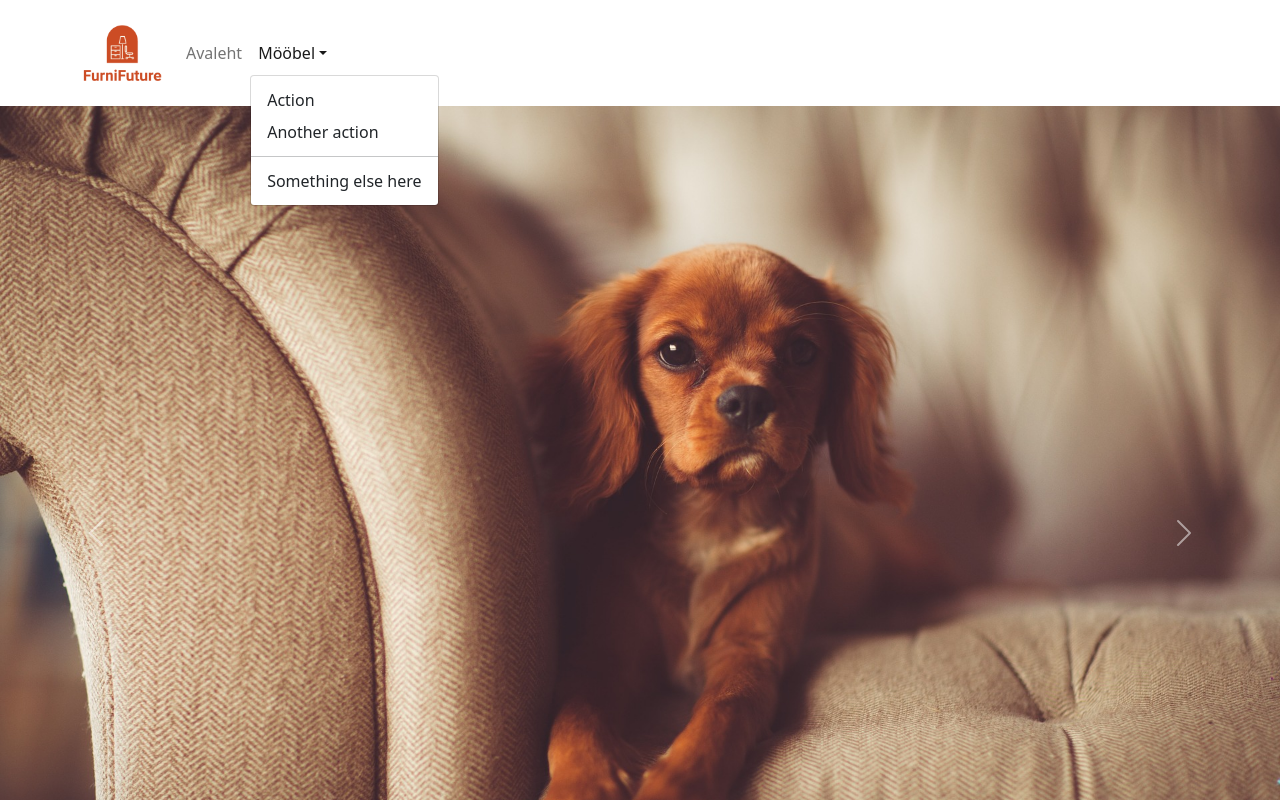
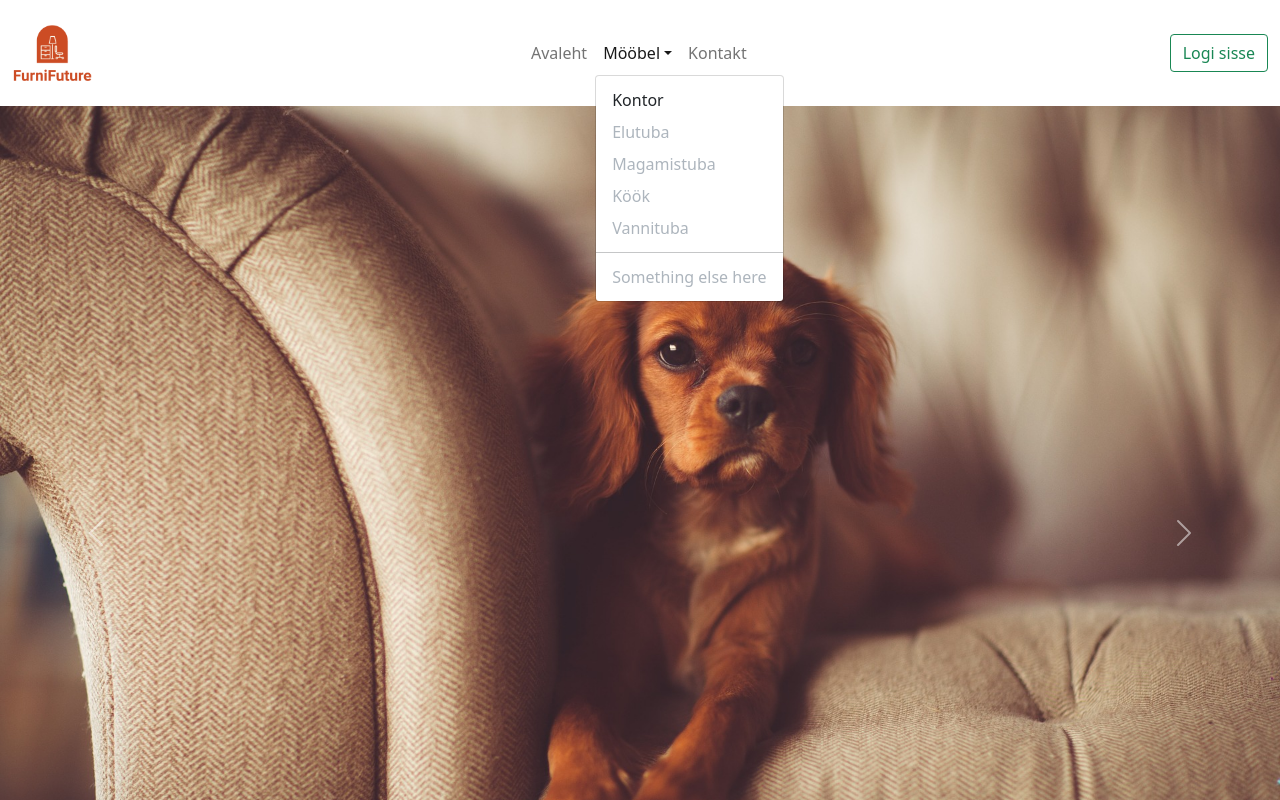
Before and after one commit to andrestammistu/FurniFuture, a Next.js app: page / in a window 1280 px wide. Both pictures are taken after a click on the button "Mööbel". Shown: the top 800 px of the page. Built offline with nearby package versions, Linux system fonts and the light colour scheme.

Commit message:
fixed header layout to be flex

```diff
--- a/components/header1.js
+++ b/components/header1.js
@@ -13,7 +13,7 @@ export default function Header1(){
     return(
         <header>
             <Navbar>
-                <Container>
+                <Container fluid>
                     <Navbar.Brand href="#home">
                         <img
                         alt="FurniFuture"
@@ -27,26 +27,25 @@ export default function Header1(){
                     <Navbar.Collapse id="navbarScroll">
                         <Nav
                             className="mr-auto my-2 my-lg-0"
-                        style={{ maxHeight: '100px' }}
+                            style={{ maxHeight: '100px', justifyContent: 'center', flex: 1 }}
                             navbarScroll
                             >
                             <Nav.Link href="#action1">Avaleht</Nav.Link>
                             <NavDropdown title="Mööbel" id="navbarScrollingDropdown">
-                            <NavDropdown.Item href="#action3">Action</NavDropdown.Item>
-                            <NavDropdown.Item href="#action4">Another action</NavDropdown.Item>
+                                <NavDropdown.Item href="#action3">Kontor</NavDropdown.Item>
+                                <NavDropdown.Item href="#action4" disabled>Elutuba</NavDropdown.Item>
+                                <NavDropdown.Item href="#action4" disabled>Magamistuba</NavDropdown.Item>
+                                <NavDropdown.Item href="#action4" disabled>Köök</NavDropdown.Item>
+                                <NavDropdown.Item href="#action4" disabled>Vannituba</NavDropdown.Item>
                                 <NavDropdown.Divider />
-                            <NavDropdown.Item href="#action5">Something else here</NavDropdown.Item>
+                                <NavDropdown.Item href="#action5" disabled>Something else here</NavDropdown.Item>
                             </NavDropdown>
+                            <Nav.Link href="#kontakt">Kontakt</Nav.Link>
                         </Nav>
-                        {/* <Form className="d-flex">
-                        <FormControl
-                            type="search"
-                            placeholder="Search"
-                            className="mr-2"
-                            aria-label="Search"
-                        />
-                        <Button variant="outline-success">Search</Button>
-                        </Form> */}
+                        <Form className="d-flex">
+                            <Button variant="outline-success">Logi sisse</Button>
+                        </Form>
+
                     </Navbar.Collapse>
                 </Container>
             </Navbar>
```
Lines whose indentation alone changed are shown as unchanged.
